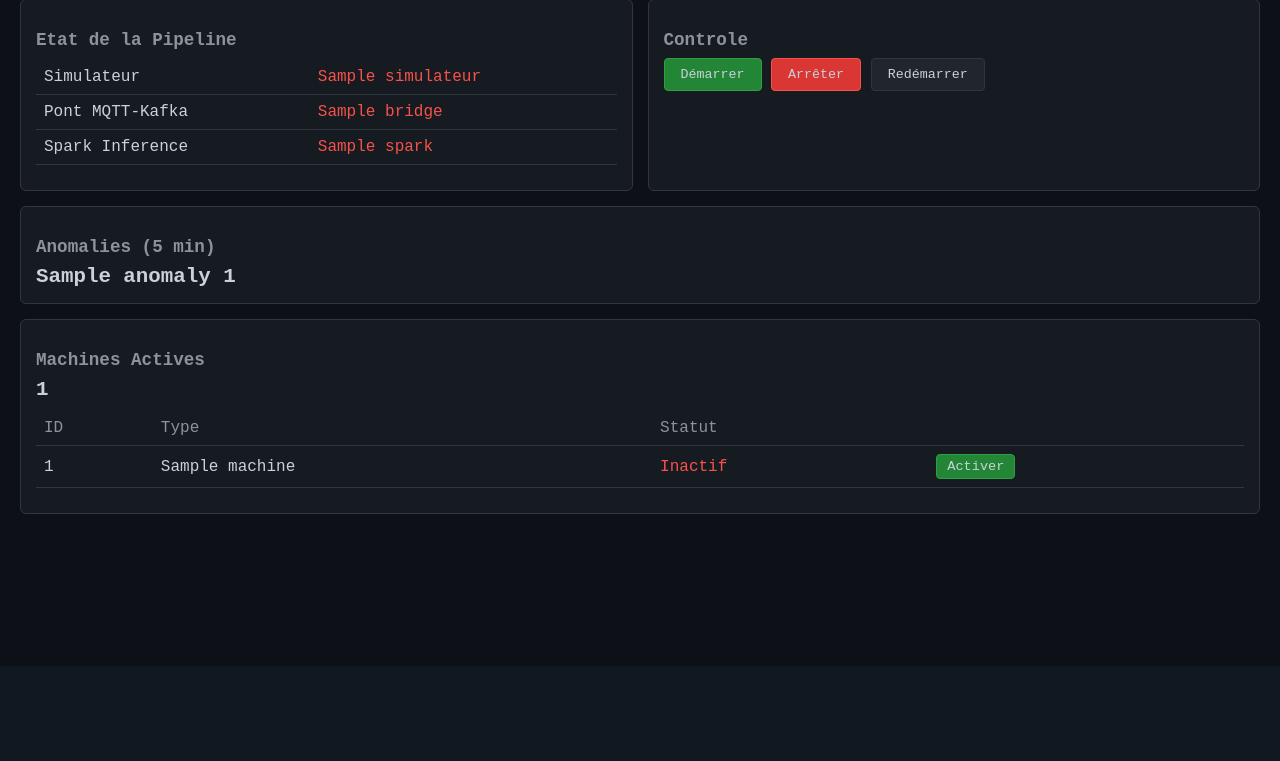
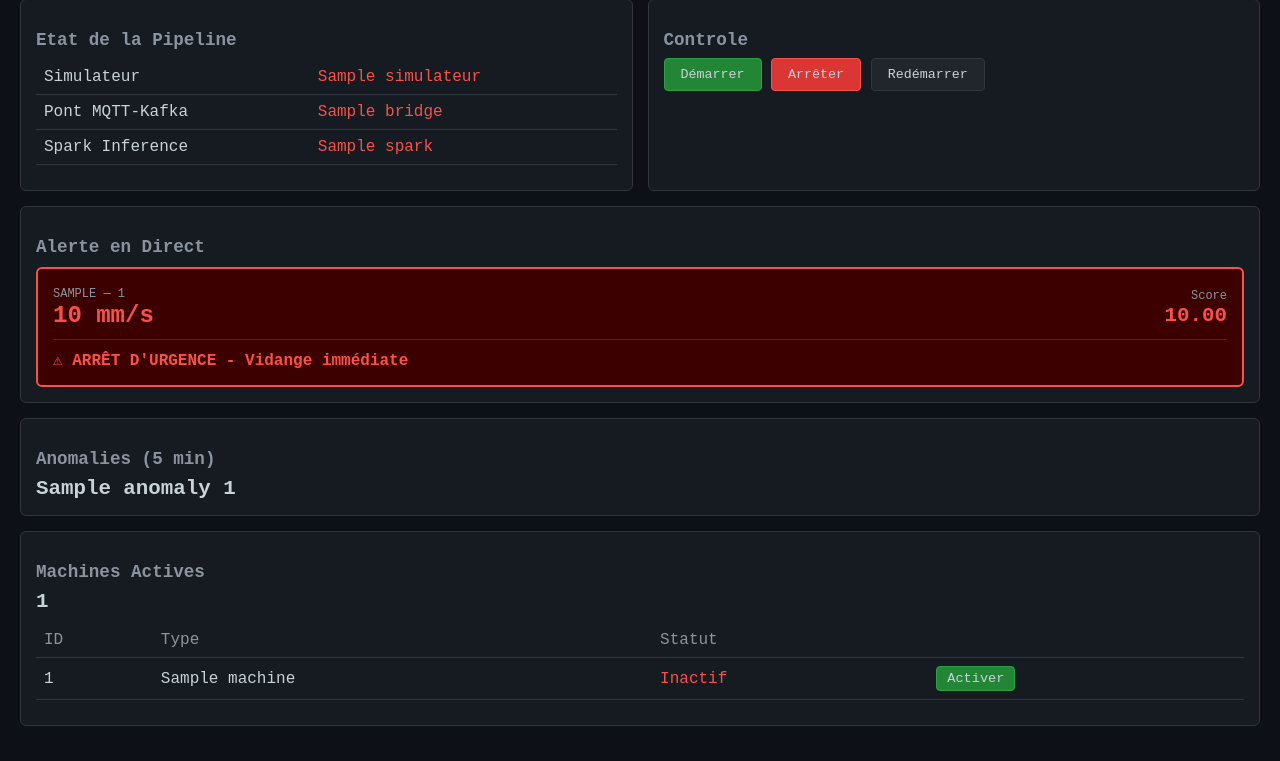
Before and after one commit to THEGENTLEMAN31/raffinerie-iot, a FastAPI app: template webapp/templates/dashboard.html in a window 1280 px wide. Shown: the part 134-895 px from the top of the page. Before the commit the page ends 648 px from the top, so only its background shows below. Run offline with FastAPI, Linux system fonts and the light colour scheme; the template is opened without the code that fills it: most values are stand-ins (such as "Sample title", 1, 10 or a date in 2020); a database or web service that is not in the repository returns one stand-in record (values such as "Sample title"); data that the repository does not hold is empty; some libraries are stand-ins or nearby versions.

Commit message:
feat: carte alerte temps reel avec action recommandee (surveillance/intervention/arret)

```diff
--- a/webapp/main.py
+++ b/webapp/main.py
@@ -121,6 +121,39 @@ def config_page(request: Request):
         "machines": machines,
         "seuil": seuil
     })
+
+@app.get("/alert-current", response_class=HTMLResponse)
+def alert_current(request: Request):
+    try:
+        conn = db()
+        cur = conn.cursor()
+        cur.execute("""
+            SELECT machine_id, type_capteur, valeur, score_anomalie, timestamp
+            FROM alertes_predictions
+            WHERE score_anomalie >= 0.7
+            ORDER BY timestamp DESC LIMIT 1
+        """)
+        row = cur.fetchone()
+        cur.close()
+        conn.close()
+        if row:
+            mid, capteur, valeur, score, ts = row
+            if score >= 0.95:
+                niveau = "danger"
+                action = "ARRÊT D'URGENCE - Vidange immédiate"
+            elif score >= 0.85:
+                niveau = "critique"
+                action = "Intervention urgente - Réduire la charge"
+            else:
+                niveau = "avertissement"
+                action = "Surveillance renforcée - Préparer inspection"
+            return templates.TemplateResponse(request, "alert_fragment.html", {
+                "mid": mid, "capteur": capteur, "valeur": round(valeur, 2),
+                "score": f"{score:.2f}", "niveau": niveau, "action": action
+            })
+    except:
+        pass
+    return templates.TemplateResponse(request, "alert_fragment.html", {})
 
 @app.get("/status", response_class=HTMLResponse)
 def status_fragment(request: Request):
--- /dev/null
+++ b/webapp/templates/alert_fragment.html
@@ -0,0 +1,25 @@
+{% if mid %}
+<div style="
+    background: {% if niveau == 'danger' %}#3d0000{% elif niveau == 'critique' %}#4a1a00{% else %}#3d2e00{% endif %};
+    border: 2px solid {% if niveau == 'danger' %}#f85149{% elif niveau == 'critique' %}#d29922{% else %}#bb8009{% endif %};
+    border-radius: 6px; padding: 15px; margin-top: 10px;
+">
+    <div style="display: flex; justify-content: space-between; align-items: center;">
+        <div>
+            <span style="font-size: 0.75em; color: #8b949e; text-transform: uppercase;">{{ capteur | upper }} — {{ mid }}</span>
+            <div style="font-size: 1.5em; font-weight: bold; color: {% if niveau == 'danger' %}#f85149{% elif niveau == 'critique' %}#d29922{% else %}#bb8009{% endif %};">
+                {{ valeur }}{{ "°C" if capteur == "temperature" else " mm/s" }}
+            </div>
+        </div>
+        <div style="text-align: right;">
+            <span style="font-size: 0.75em; color: #8b949e;">Score</span>
+            <div style="font-size: 1.3em; font-weight: bold; color: {% if niveau == 'danger' %}#f85149{% elif niveau == 'critique' %}#d29922{% else %}#bb8009{% endif %};">
+                {{ score }}
+            </div>
+        </div>
+    </div>
+    <div style="margin-top: 10px; padding-top: 10px; border-top: 1px solid #30363d;">
+        <span style="color: {% if niveau == 'danger' %}#f85149{% elif niveau == 'critique' %}#d29922{% else %}#bb8009{% endif %}; font-weight: bold;">⚠ {{ action }}</span>
+    </div>
+</div>
+{% endif %}
--- a/webapp/templates/dashboard.html
+++ b/webapp/templates/dashboard.html
@@ -13,6 +13,13 @@
         <button class="btn btn-green" hx-post="/pipeline/start" hx-target="#pipeline-status">Démarrer</button>
         <button class="btn btn-red" hx-post="/pipeline/stop" hx-target="#pipeline-status">Arrêter</button>
         <button class="btn" hx-post="/pipeline/restart" hx-target="#pipeline-status">Redémarrer</button>
+    </div>
+</div>
+
+<div class="card">
+    <h2>Alerte en Direct</h2>
+    <div id="alert-current" hx-get="/alert-current" hx-trigger="every 5s">
+        {% include "alert_fragment.html" %}
     </div>
 </div>
 
```
